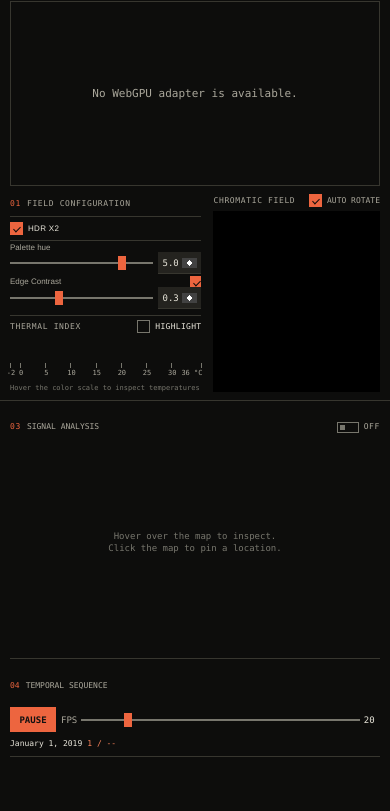
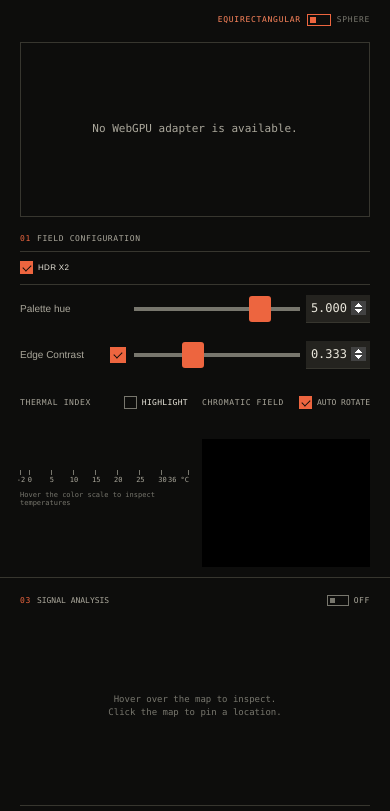
Before and after one commit to agaura/sst_map, a website with bundled scripts: page main.html in a window 390 px wide. Shown: the part 91-902 px from the top of the page. Built offline with nearby package versions, Linux system fonts and the light colour scheme.

Commit message:
mobile style improvements

```diff
--- a/styles.css
+++ b/styles.css
@@ -57,7 +57,7 @@
 .checkbox-box { position: relative; display: inline-block; width: 13px; height: 13px; flex: 0 0 13px; }
 .checkbox-box input { appearance: none; position: absolute; inset: 0; width: 100%; height: 100%; border: 1px solid var(--dim); background: transparent; border-radius: 0; cursor: pointer; }
 .checkbox-box input:checked { background: var(--accent); border-color: var(--accent); }
-.checkbox-box input:checked::after { content: ''; position: absolute; top: 2px; left: 4px; width: 3px; height: 6px; border: solid var(--bg); border-width: 0 1.5px 1.5px 0; transform: rotate(45deg); }
+.checkbox-box input:checked::after { content: ''; position: absolute; top: 45%; left: 50%; width: 3px; height: 6px; border: solid var(--bg); border-width: 0 1.5px 1.5px 0; transform: translate(-50%, -50%) rotate(45deg); }
 .radio-box input:checked::after { top: 3px; left: 3px; width: 5px; height: 5px; background: var(--bg); border: 0; transform: none; }
 .colormap-control { display: grid; grid-template-columns: 82px minmax(0, 1fr) 57px; align-items: center; gap: 8px; min-width: 0; font-size: 10px; }
 .colormap-control--toggleable { grid-template-columns: 82px 13px minmax(0, 1fr) 57px; }
@@ -550,3 +550,56 @@
 @media (pointer: coarse) {
   .colormap-control input[type="number"] { min-height: 30px; height: 30px; padding-block: 2px; align-self: center; }
 }
+
+/* Compact mobile layout, with touch space reserved for the actual controls. */
+@media (max-width: 760px) {
+  .app { padding: 0 max(20px, env(safe-area-inset-right)) max(16px, env(safe-area-inset-bottom)) max(20px, env(safe-area-inset-left)); gap: 6px; }
+  .viewport-heading { min-height: 0; padding: 10px 0 8px; row-gap: 6px; }
+  .viewport-heading h1 { font-size: 26px; line-height: 1.05; letter-spacing: 0; }
+  .viewport-header { min-height: 32px; }
+  .projection-toggle { min-height: 32px; }
+  .sidebar { grid-template-columns: minmax(0, 1fr) minmax(0, 1fr); grid-template-rows: auto auto; gap: 10px 14px; margin-top: 6px; }
+  .configuration-controls { grid-column: 1 / -1; grid-row: 1; gap: 2px; }
+  .toggle-row { padding: 0; }
+  .checkbox-toggle, .analysis-power { min-height: 32px; }
+  .colormap-control, .colormap-control--toggleable { grid-template-columns: 82px 20px minmax(0, 1fr) 64px; gap: 0 6px; font-size: 10px; }
+  .colormap-control > label { grid-column: 1; grid-row: 1; font-size: 10px; }
+  .colormap-checkbox { grid-column: 2; grid-row: 1; justify-self: center; width: 16px; height: 16px; }
+  .colormap-control input[type="range"] { grid-column: 3; grid-row: 1; }
+  .colormap-control input[type="number"] { grid-column: 4; grid-row: 1; height: 28px; min-height: 28px; font-size: 12px; padding: 2px 4px; }
+  /* iOS can zoom focused fields below 16px; keep the idle readout compact. */
+  .colormap-control input[type="number"]:focus { font-size: 16px; }
+  input[type="range"] { height: 44px; min-height: 44px; touch-action: none; }
+  input[type="range"]::-webkit-slider-runnable-track { height: 4px; }
+  input[type="range"]::-webkit-slider-thumb { width: 22px; height: 26px; margin-top: -11px; border-radius: 3px; }
+  input[type="range"]::-moz-range-track { height: 4px; }
+  input[type="range"]::-moz-range-thumb { width: 22px; height: 26px; border-radius: 3px; }
+  .cloud-panel { grid-column: 2; grid-row: 2; grid-template-rows: auto 128px; gap: 4px; align-content: start; }
+  .cloud-panel .panel-caption { align-content: start; gap: 0 6px; min-height: 48px; }
+  .cloud-stage { min-height: 0; }
+  .strip-panel { grid-column: 1; grid-row: 2; padding-top: 0; border-top: 0; }
+  .strip-panel .panel-caption { flex-wrap: wrap; align-content: start; min-height: 48px; gap: 0 6px; margin-bottom: 4px; }
+  #strip-canvas { height: 28px; }
+  .instrument-deck { grid-template-rows: 210px auto; gap: 10px; padding-top: 8px; margin-top: 4px; }
+  .instrument-deck::before { left: -20px; right: -20px; }
+  .analysis-panel { grid-template-rows: 32px minmax(0, 1fr); }
+  .signal-analysis-content { grid-template-rows: 32px minmax(0, 1fr); }
+  .timeline-control { padding-top: 8px; gap: 5px; grid-template-rows: 20px auto 60px auto; }
+  #play-toggle, .step-controls button { height: 34px; min-width: 36px; }
+  .step-controls button { width: 36px; }
+  .playback-controls { gap: 6px; }
+  .speed-control { grid-template-columns: auto minmax(48px, 1fr) 3ch; }
+  .frame-readout { flex: 1 0 100%; justify-content: space-between; }
+  .canvas-wrapper, .cloud-stage, .strip-panel, .instrument-deck, .configuration-controls, .viewport-header {
+    -webkit-user-select: none; user-select: none; -webkit-touch-callout: none;
+  }
+  .temperature-graph text { -webkit-user-select: none; user-select: none; cursor: default; }
+  .colormap-control input[type="number"] { -webkit-user-select: text; user-select: text; -webkit-touch-callout: default; }
+  .checkbox-box:not(.radio-box) input:checked::after { width: 4px; height: 7px; }
+  .radio-box input:checked::after { top: 50%; left: 50%; transform: translate(-50%, -50%); }
+}
+@media (max-width: 360px) {
+  .viewport-heading h1 { font-size: 24px; }
+  .colormap-control, .colormap-control--toggleable { grid-template-columns: 70px 16px minmax(0, 1fr) 60px; gap: 0 4px; }
+  .colormap-control > label { font-size: 9px; }
+}
```
